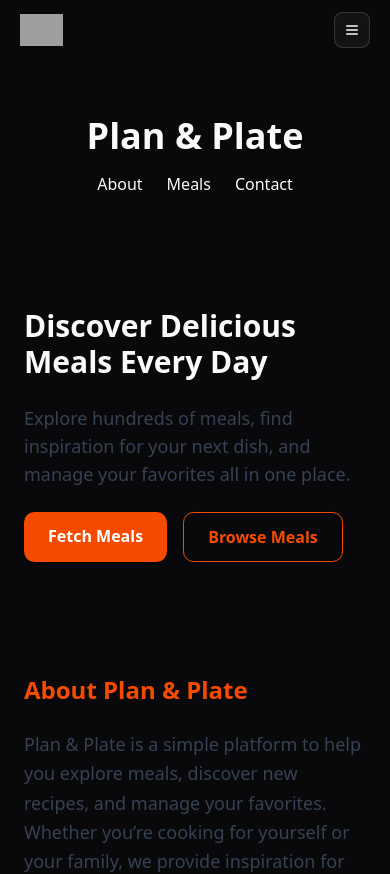
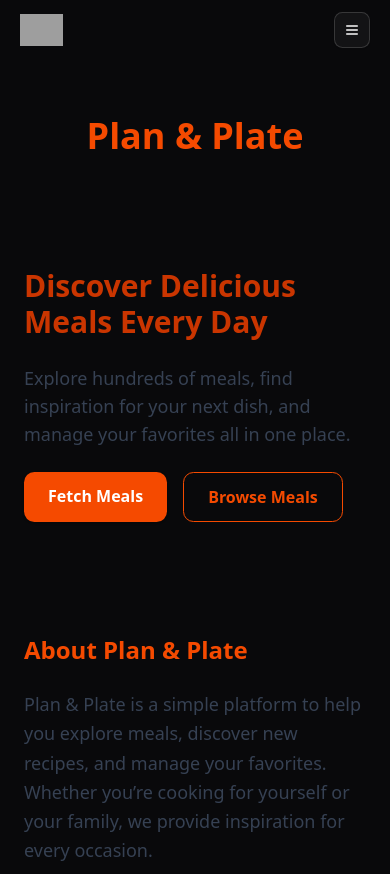
Before and after one commit to Mrosa99/planandplate, a Next.js app: page / in a window 390 px wide. Shown: the top 874 px of the page. Built offline with nearby package versions, Linux system fonts and the light colour scheme; grey boxes are pictures that could not be loaded.

Commit message:
Updated the primary color to orange now and updated the landing page of the site

```diff
--- a/src/app/globals.css
+++ b/src/app/globals.css
@@ -85,7 +85,7 @@
   --card-foreground: oklch(0.985 0 0);
   --popover: oklch(0.21 0.006 285.885);
   --popover-foreground: oklch(0.985 0 0);
-  --primary: oklch(0.51 0.2 17);
+  --primary: oklch(0.646 0.222 41.116);
   --primary-foreground: oklch(0.969 0.016 293.756);
   --secondary: oklch(0.274 0.006 286.033);
   --secondary-foreground: oklch(0.985 0 0);
--- a/src/app/page.tsx
+++ b/src/app/page.tsx
@@ -6,24 +6,15 @@ export default function HomePage() {
     <main className="min-h-screen bg-gradient-to-br  flex flex-col items-center justify-start p-6">
       {/* Header */}
       <header className="w-full max-w-6xl flex flex-col sm:flex-row items-center justify-between py-8">
-        <h1 className="text-4xl sm:text-5xl font-bold ">Plan & Plate</h1>
-        <nav className="mt-4 sm:mt-0 flex gap-6  font-medium">
-          <a href="#about" className="hover:underline">
-            About
-          </a>
-          <a href="#meals" className="hover:underline">
-            Meals
-          </a>
-          <a href="#contact" className="hover:underline">
-            Contact
-          </a>
-        </nav>
+        <h1 className="text-4xl sm:text-5xl font-bold text-primary">
+          Plan & Plate
+        </h1>
       </header>
 
       {/* Hero Section */}
       <section className="w-full max-w-6xl flex flex-col-reverse sm:flex-row items-center gap-8 sm:gap-16 py-12">
         <div className="flex-1 space-y-6">
-          <h2 className="text-3xl sm:text-4xl font-semibold ">
+          <h2 className="text-3xl sm:text-4xl font-semibold text-orange-700">
             Discover Delicious Meals Every Day
           </h2>
           <p className="text-gray-700 text-lg sm:text-xl">
@@ -32,14 +23,14 @@ export default function HomePage() {
           </p>
           <div className="flex gap-4">
             <a
-              href="/api/insert"
-              className="px-6 py-3 bg-orange-600 text-white font-semibold rounded-lg shadow hover:bg-orange-700 transition"
+              href="/"
+              className="px-6 py-3 bg-primary text-white font-semibold rounded-lg shadow hover:bg-orange-700 transition"
             >
               Fetch Meals
             </a>
             <a
-              href="/meals"
-              className="px-6 py-3 border border-orange-600 text-orange-600 font-semibold rounded-lg hover:bg-orange-50 transition"
+              href="/"
+              className="px-6 py-3 border border-primary text-primary font-semibold rounded-lg hover:bg-orange-50 transition"
             >
               Browse Meals
             </a>
@@ -57,7 +48,7 @@ export default function HomePage() {
 
       {/* About Section */}
       <section id="about" className="w-full max-w-6xl py-16">
-        <h3 className="text-2xl font-semibold text-orange-600 mb-6">
+        <h3 className="text-2xl font-semibold text-primary mb-6">
           About Plan & Plate
         </h3>
         <p className="text-gray-700 text-lg sm:text-xl leading-relaxed">
```
